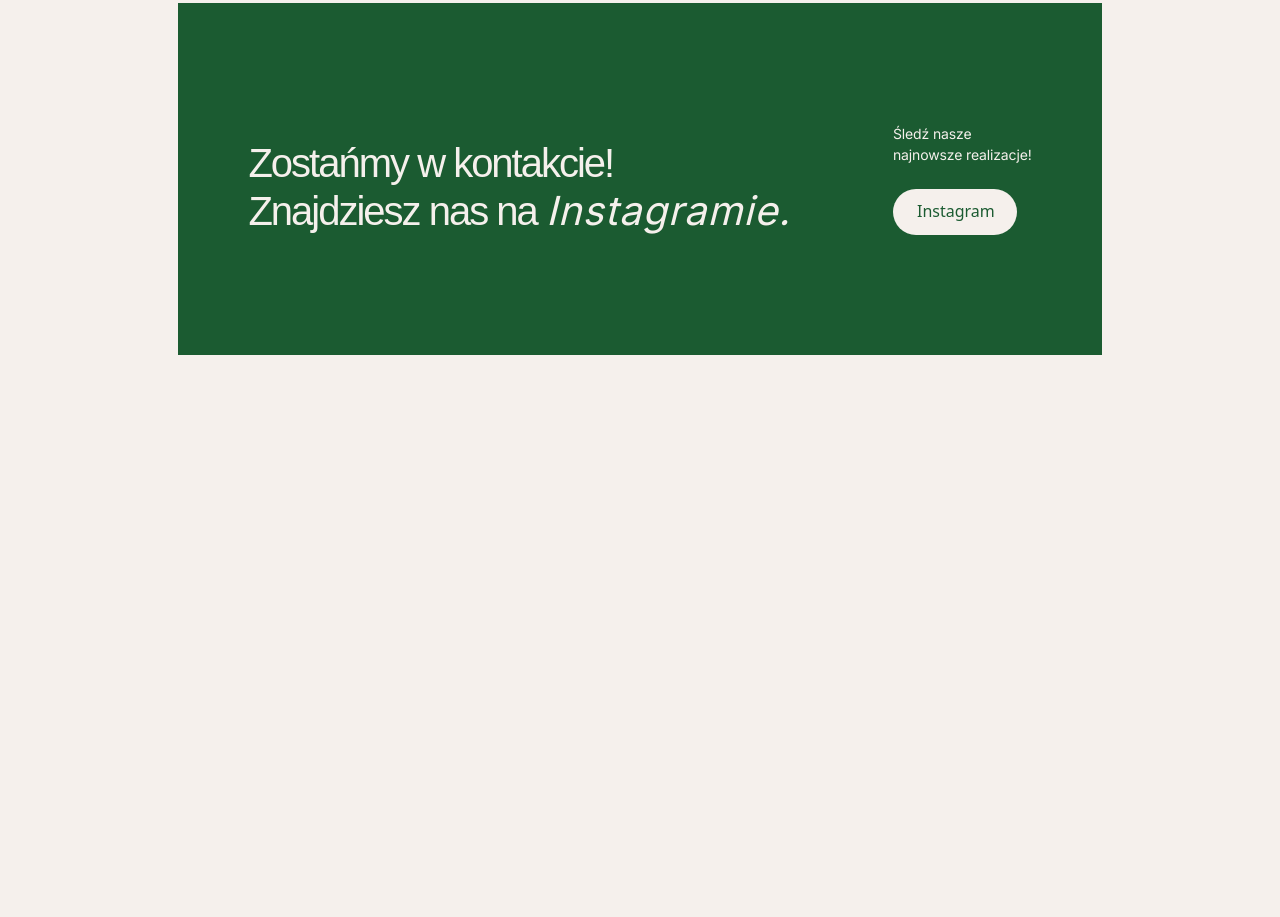
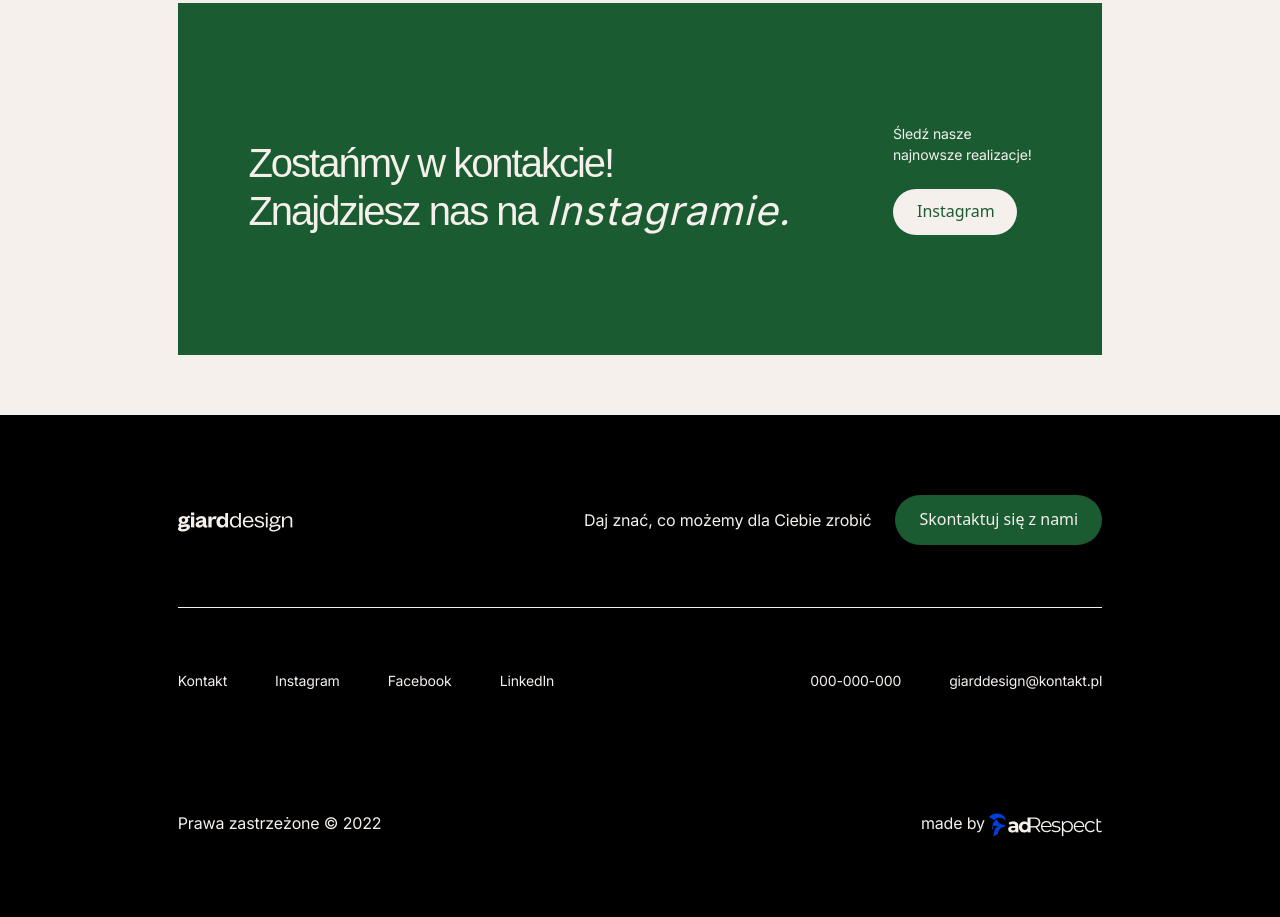
Before and after one commit to karolinakula1/zadanie-rekrutacja, a website with bundled scripts: page src/index.html in a window 1280 px wide. Shown: the part 3802-4719 px from the top of the page. Before the commit the page ends 4217 px from the top, so only its background shows below. Built offline with nearby package versions, Linux system fonts and the light colour scheme; files whose address does not match are found by name.

Commit message:
add footer section

```diff
--- /dev/null
+++ b/src/components/footer/footer.css
@@ -0,0 +1,84 @@
+.footer {
+    background-color: black;
+}
+
+.footer-container {
+    display: flex;
+    flex-direction: column;
+    padding: 80px 13.89%;
+}
+
+.upper-footer {
+    width: 100%;
+}
+
+.first-footer-section {
+    display: flex;
+    flex-direction: row;
+    justify-content: space-between;
+    align-items: center;
+}
+
+.footer-contact {
+    display: flex;
+    flex-direction: row;
+    align-items: center;
+    gap: 24px;
+}
+
+.divider {
+    height: 1px;
+    background-color: #F5F0EC;
+    margin: 62px 0;
+    width: 100%;
+}
+
+.social-media-footer {
+    display: flex;
+    flex-direction: row;
+    gap: 48px;
+}
+
+.second-footer-section {
+    display: flex;
+    flex-direction: row;
+    justify-content: space-between;
+}
+
+.footer-button {
+    display: flex;
+    padding: 12px 24px 14px 24px;
+    align-items: center;
+    background-color: #1B5B31;
+    color: #F5F0EC;
+    border: none;
+    border-radius: 200px;
+}
+
+.lower-footer {
+    display: flex;
+    flex-direction: row;
+    justify-content: space-between;
+    margin-top: 120px;
+    width: 100%;
+}
+
+.footer-text {
+    color: #F5F0EC;
+    font-family: Inter, sans-serif;
+    font-size: 16px;
+    font-style: normal;
+    font-weight: 400;
+    line-height: 150%;
+    letter-spacing: -0.16px;
+}
+
+.footer-text-small {
+    color: #F5F0EC;
+    font-family: Inter, sans-serif;
+    font-size: 14px;
+    font-style: normal;
+    font-weight: 400;
+    line-height: 150%;
+    letter-spacing: -0.14px;
+}
--- /dev/null
+++ b/src/components/footer/footer.html
@@ -0,0 +1,45 @@
+<!DOCTYPE html>
+<html lang="en">
+<head>
+    <meta charset="UTF-8">
+    <title>Title</title>
+    <link rel="stylesheet" href="components/footer/footer.css">
+</head>
+<body>
+<div class="footer" id="my-footer">
+    <div class="footer-container">
+        <div class="upper-footer">
+            <div class="first-footer-section">
+                <div class="footer-logo">
+                    <img src="/src/assets/giarddesign.png" alt="">
+                </div>
+                <div class="footer-contact">
+                    <a class="footer-text">Daj znać, co możemy dla Ciebie zrobić</a>
+                    <button class="footer-button">Skontaktuj się z nami</button>
+                </div>
+            </div>
+            <div class="divider"></div>
+            <div class="second-footer-section">
+                <div class="social-media-footer">
+                    <a class="footer-text-small">Kontakt</a>
+                    <a class="footer-text-small">Instagram</a>
+                    <a class="footer-text-small">Facebook</a>
+                    <a class="footer-text-small">LinkedIn</a>
+                </div>
+                <div class="social-media-footer">
+                    <a class="footer-text-small">000-000-000</a>
+                    <a class="footer-text-small">giarddesign@kontakt.pl</a>
+                </div>
+            </div>
+        </div>
+        <div class="lower-footer">
+            <a class="footer-text">Prawa zastrzeżone © 2022</a>
+            <a class="footer-text">
+                made by <img src="/src/assets/logo-full-light.png" alt="">
+            </a>
+        </div>
+    </div>
+</div>
+</body>
+<script src="./footer.js"></script>
+</html>
--- a/src/index.html
+++ b/src/index.html
@@ -29,6 +29,7 @@
 <div id="my-about"></div>
 <div id="my-projects"></div>
 <div id="my-contact"></div>
+<div id="my-footer"></div>
 
 <script type="module" src="main.js"></script>
 </body>
--- a/src/main.js
+++ b/src/main.js
@@ -60,3 +60,12 @@ fetch('components/contact/contact.html')
     .catch(err => {
         console.error('Something went wrong during loading file', err)
     })
+
+fetch('components/footer/footer.html')
+    .then(res => res.text())
+    .then(data => {
+        document.querySelector('#my-footer').innerHTML = data;
+    })
+    .catch(err => {
+        console.error('Something went wrong during loading file', err)
+    })
```
Also changed, not shown: package.json (added, +17 -0 lines), src/assets/giarddesign.png (added), src/assets/logo-full-light.png (added), src/components/footer/footer.js (added).
